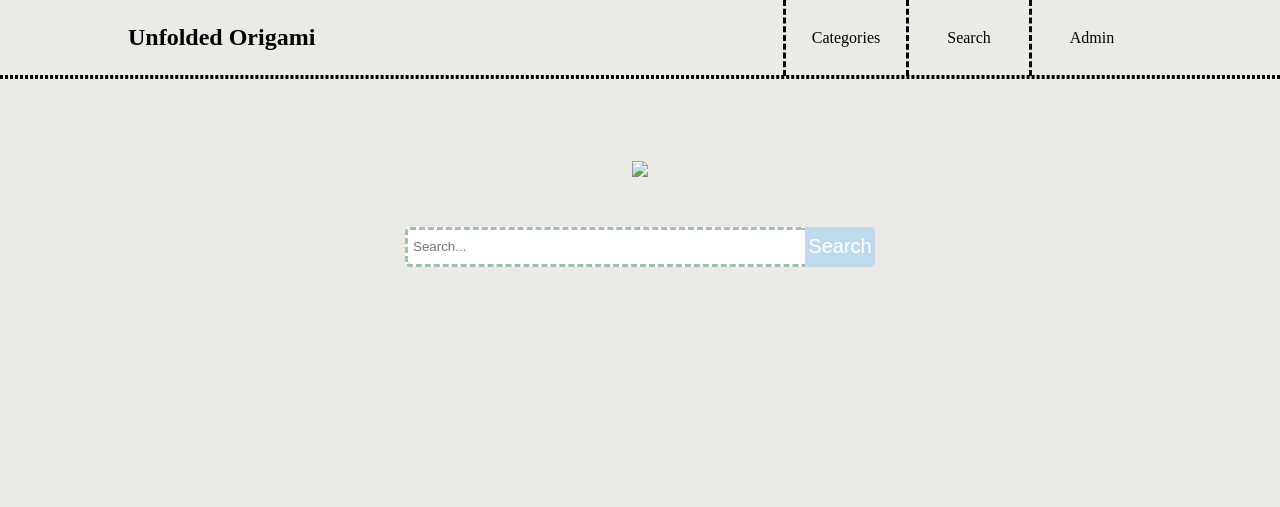
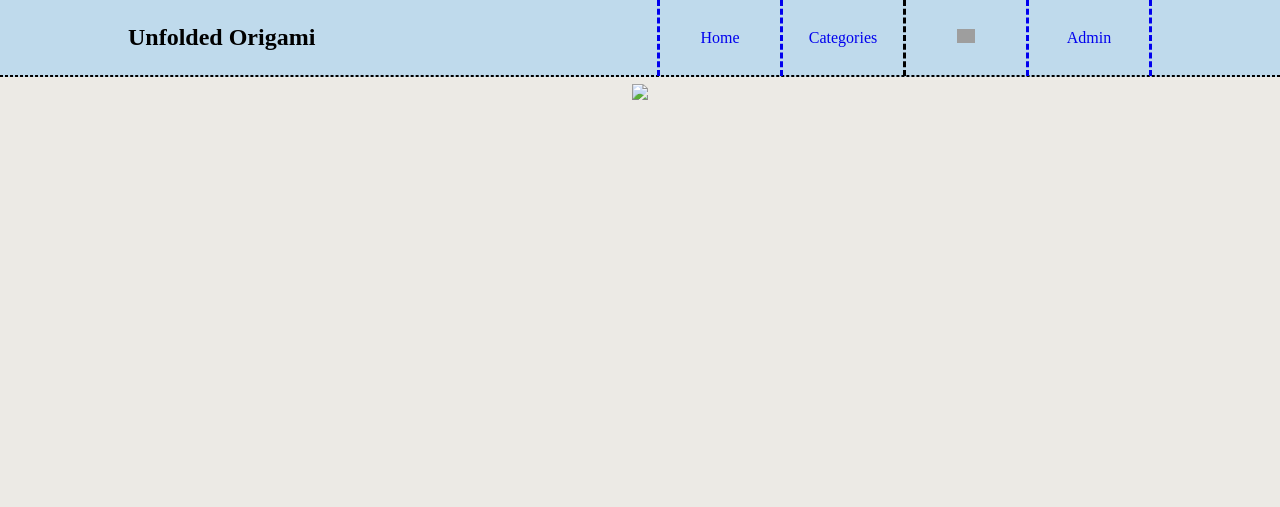
Before and after one commit to leelaur/idm232, a PHP site: page /folder/index.html in a window 1280 px wide. Shown: the top 507 px of the page. Run offline with PHP 8.4, Linux system fonts and the light colour scheme; some libraries are stand-ins or nearby versions; grey boxes are pictures that could not be loaded.

Commit message:
I tried to move the search
an attempt

```diff
--- a/public_html/folder/index.html
+++ b/public_html/index.html
@@ -8,14 +8,25 @@
     <link rel="stylesheet" href="style.css">
 </head>
 <body>
-    <header>
+    <header class="menu-color">
         <div class="menu">
-            <h2> Unfolded Origami </h2>
+            <h2> <a class="menu-link">Unfolded Origami </a> </h2>
             <nav>
                 <ul class="menu-list">
-                    <li class="menu-list-item">Categories</li>
-                    <li class="menu-list-item">Search</li>
-                    <li class="menu-list-item">Admin</li>
+                    <a href="leelaur.com" class="menu-link">
+                        <li class="menu-list-item">Home</li>
+                    </a>
+                    <a href="leelaur.com" class="menu-link">
+                        <li class="menu-list-item">Categories</li>
+                    </a>
+                    <li class="menu-list-item" id="searchInput" ><img src="https://static.thenounproject.com/png/424968-200.png" style="width:18px;"></li>
+                        <form class="search-bar" id="form">
+                            <input type="search" placeholder="Search..." class="search-box">
+                            <button class="search-button">Search</button>
+                        </form>
+                    <a href="leelaur.com" class="menu-link">
+                        <li class="menu-list-item menu-list--line">Admin</li>
+                    </a>
                 </ul>
             </nav>
         </div>
@@ -26,10 +37,6 @@
          <div class="search wrapper">
             <div class="search-img--center">
                 <img src="https://via.placeholder.com/500x300" class="search-img">
-                <form class="search-bar" id="form">
-                    <input type="search" placeholder="Search..." class="search-box">
-                    <button class="search-button">Search</button>
-                </form>
             </div>
         </div>
         <hr>
--- a/public_html/main.js
+++ b/public_html/main.js
@@ -0,0 +1,10 @@
+const search=document.querySelector('#form');
+const searchText=document.querySelector('#searchInput');
+
+
+searchText.addEventListener("click", function(){
+
+    search.style.display="block";
+    search.classList('menu-list-item');
+    searchText.style.display="none";
+});
--- a/public_html/folder/style.css
+++ b/public_html/style.css
@@ -24,6 +24,17 @@ body {
 
 }
 
+.menu-link {
+text-decoration: none;
+}
+
+.menu-color {
+    background-color: var(--blue-color);
+    position: fixed;
+    width: 100%;
+    z-index: 100;
+}
+
 .menu-list {
 display: flex;
 text-align: center;
@@ -36,6 +47,9 @@ list-style: none;
     display: block;
     padding: 29px 10px;
     width: 100px;
+}
+.menu-list--line {
+    border-right:dashed;
 }
 /* horizontal line */
 hr {
@@ -125,13 +139,13 @@ height: 80px;
 .search {
     height: 70vh;
     /* background-color: aqua; */
+
 }
 .search-img {
     max-width: 80%;
 }
 .search-img--center {
     padding-top: 8%;
-
     display: flex;
     flex-direction: column;
     align-items: center;
@@ -139,10 +153,13 @@ height: 80px;
 
 .search-bar {
     margin: auto;
-    padding-top: 50px;
-    display: flex;
+    /* display: flex; */
+    display:fixed;
+    bottom:50px;
 }
-
+#form {
+    display: none;
+}
 .search-box {
     /* text-align: center;
     border-radius: 25px;
```
Also changed, not shown: public_html/folder/main.js (deleted).
